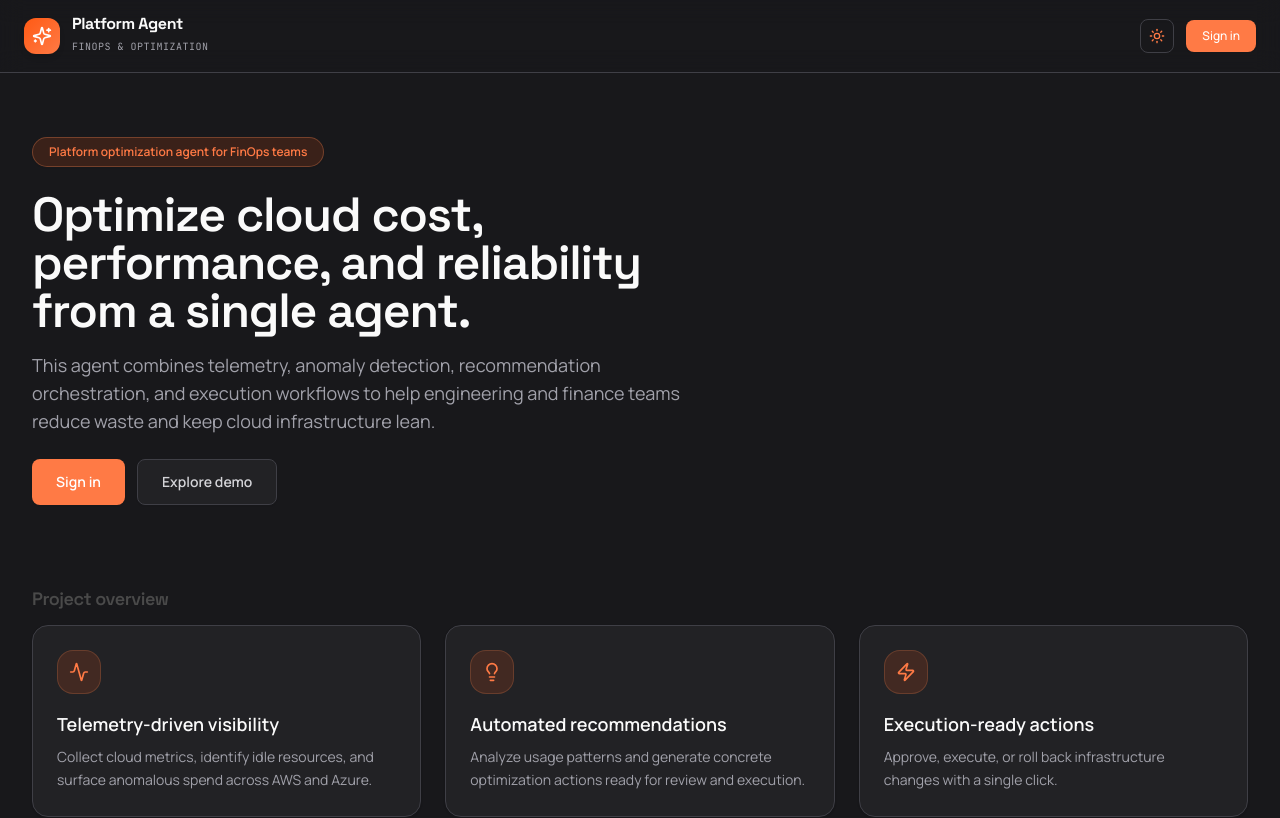
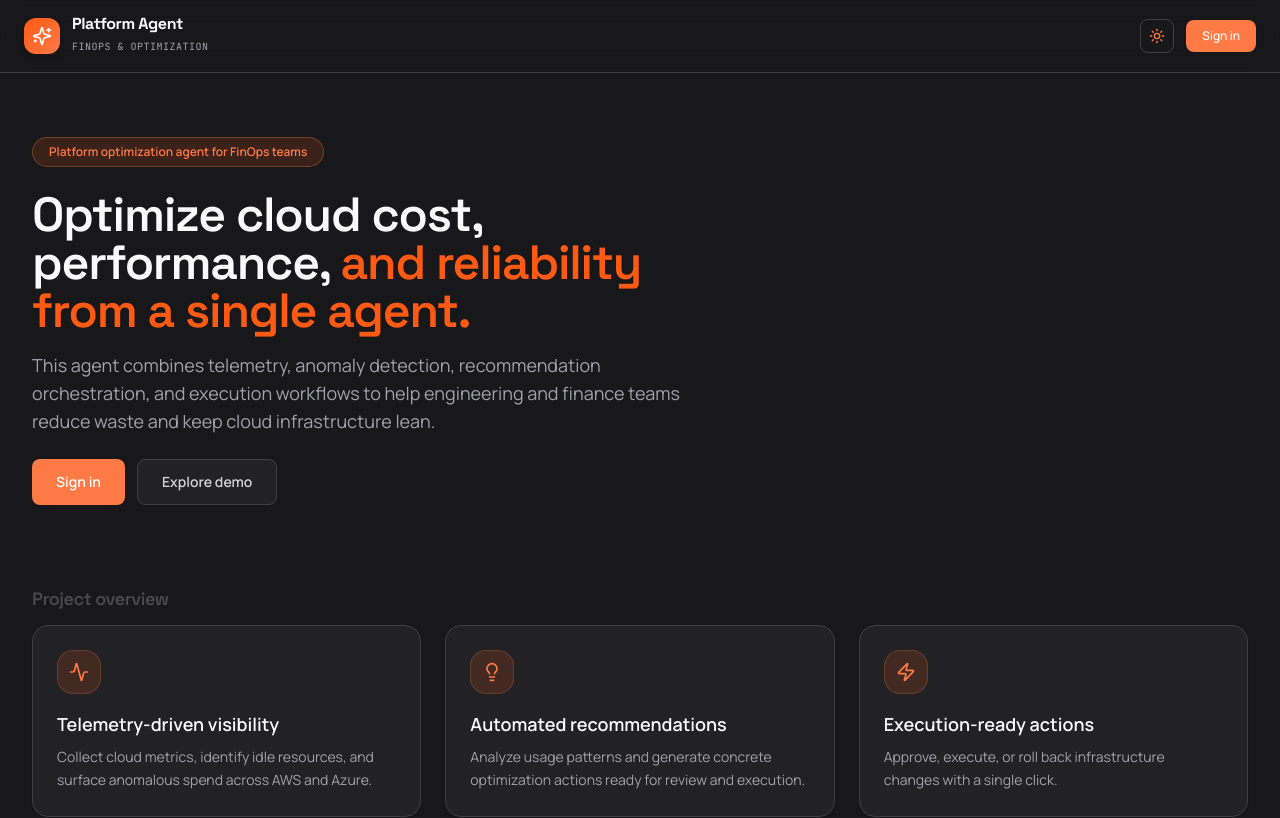
Before and after one commit to Aiinhome-Aivista/Agent5_FE, a React (Vite) app: page / in a window 1280 px wide. Shown: the top 818 px of the page. Built offline with nearby package versions, Linux system fonts and the light colour scheme.

Commit message:
feat: add color to landing page to provide platform project overview and navigation

```diff
--- a/src/pages/Landing.jsx
+++ b/src/pages/Landing.jsx
@@ -115,8 +115,8 @@ export default function Landing() {
             </div>
             <div className="space-y-4">
               <h1 className="text-4xl font-display font-semibold tracking-tight text-[var(--color-heading-text)] sm:text-5xl">
-                Optimize cloud cost, performance, and reliability from a single
-                agent.
+                Optimize cloud cost, performance,{" "}
+                <span className="text-[#FF5A14]">and reliability from a single agent.</span>
               </h1>
               <p className="max-w-2xl text-base text-[var(--color-secondary-text)] sm:text-lg">
                 This agent combines telemetry, anomaly detection, recommendation
```
